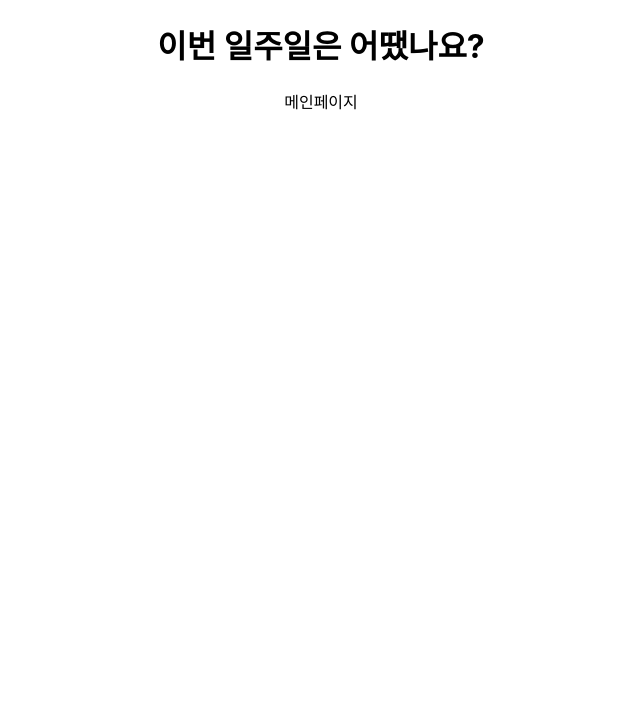
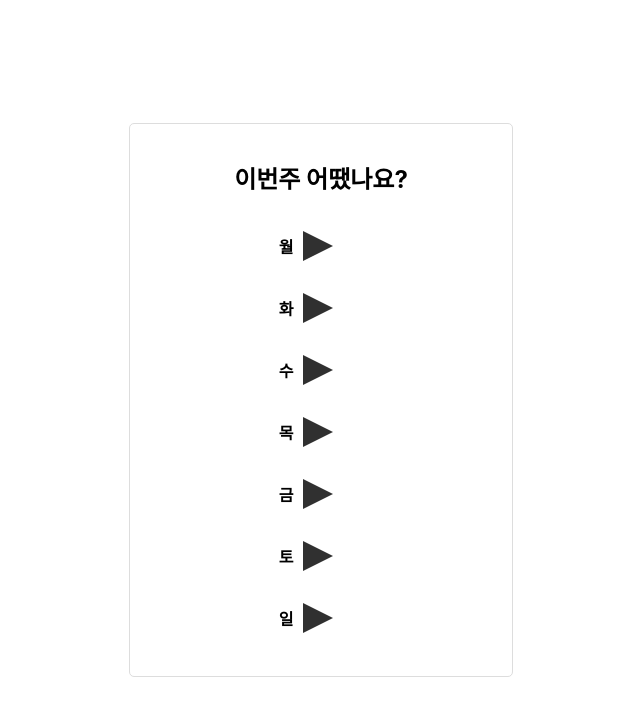
Before and after one commit to parkksss/week_rating_note, a React (Create React App) app: page / in a window 1280 px wide. Shown: the top 716 px of the page, without its empty margins (319-959 px from the left). Built offline with nearby package versions, Linux system fonts and the light colour scheme.

Commit message:
add style, link page

```diff
--- a/package.json
+++ b/package.json
@@ -8,7 +8,9 @@
     "@testing-library/user-event": "^13.2.1",
     "react": "^17.0.2",
     "react-dom": "^17.0.2",
+    "react-router-dom": "5.2.1",
     "react-scripts": "5.0.0",
+    "styled-components": "^5.3.3",
     "web-vitals": "^2.1.0"
   },
   "scripts": {
--- a/src/App.js
+++ b/src/App.js
@@ -1,17 +1,50 @@
 import React from "react";
 import logo from './logo.svg';
+import styled from "styled-components";
+import { Route } from 'react-router-dom';
 
-import './App.css';
 import Week from "./Week"
 import Review from "./Review"
 
 function App() {
+
+  const list = ['월', '화', '수', '목', '금', '토', '일'];
+  // const [list, setList] = React.useState(['월', '화', '수', '목', '금', '토', '일']);
+
+  // const addBucketList = () => {
+  //   setList([...list]);
+  // }
+
   return (
-    <div className="App">
-      <h1>이번 일주일은 어땠나요?</h1>
-      <Week/>
-    </div>
+    <AppWrap className="App">
+      <Container>
+        <Route path="/" exact>
+          <Week list={list}/>
+        </Route>
+        <Route path="/review">
+          <Review/>
+        </Route>
+      </Container>
+    </AppWrap>
   );
 }
 
+const AppWrap = styled.div`
+  width: 100vw;
+  height: 100vh;
+  display: flex;
+`;
+
+const Container = styled.div`
+  max-width: 350px;
+  width: 50vw;
+  height: 65vh;
+  margin: auto;
+  padding: 16px;
+  border: 1px solid #ddd;
+  border-radius: 5px;
+  text-align: center;
+
+`;
+
 export default App;
--- a/src/Review.js
+++ b/src/Review.js
@@ -1,11 +1,30 @@
 import React from 'react';
+import styled from  'styled-components';
+
+import { useHistory } from "react-router-dom";
 
 const Review = (props) => {
+
+  let history = useHistory();
   return (
     <div>
-      리뷰페이지
+      <h2>평점남기기</h2>
+      <Button onClick={() => {
+        history.push("/");
+      }}>평점 남기기</Button>
     </div>
   );
 };
 
+const Button = styled.button`
+  width: 300px;
+  height: 50px;
+  padding: 10px;
+  color: white;
+  background-color: #303030;
+  border: 1px solid #303030;
+  border-radius: 5px;
+  font-size: 15px;
+`;
+
 export default Review;
--- a/src/Week.js
+++ b/src/Week.js
@@ -1,11 +1,60 @@
 import React from 'react';
+import styled from 'styled-components';
+import { Route } from 'react-router-dom';
+
+import { useHistory } from "react-router-dom";
 
 const Week = (props) => {
+  const my_lists = props.list;
+  let history = useHistory();
+
   return (
     <div>
-      메인페이지
+      <h2>이번주 어땠나요?</h2>
+      <ListStyle>
+        {my_lists.map((list, index) => {
+          return (
+            <ItemStyle key={index}>
+              {list}
+              <Button onClick={() => {
+              history.push("/Review");
+            }}></Button>
+            </ItemStyle>
+          );
+        })}
+      </ListStyle>
     </div>
   );
 };
 
+const ListStyle = styled.div`
+  display: flex;
+  flex-direction: column;
+  height: 100%;
+  overflow-x: hidden;
+  overflow-y: auto;
+`;
+
+const ItemStyle = styled.div`
+  display: flex;
+  padding: 16px;
+  justify-content: center;
+  align-items: center;
+  font-weight: bold;
+  // margin: 8px;
+  // background-color: aliceblue;
+`;
+
+
+const Button = styled.div`
+  width: 0;
+  height: 0;
+  margin-left: 10px;
+  border-bottom: 15px solid transparent;
+  border-top: 15px solid transparent;
+  border-left: 30px solid #303030;
+  border-right: 30px solid transparent;
+`;
+
+
 export default Week;
--- a/src/index.js
+++ b/src/index.js
@@ -3,11 +3,12 @@ import ReactDOM from 'react-dom';
 import './index.css';
 import App from './App';
 import reportWebVitals from './reportWebVitals';
+import {BrowserRouter} from 'react-router-dom';
 
 ReactDOM.render(
-  <React.StrictMode>
+  <BrowserRouter>
     <App />
-  </React.StrictMode>,
+  </BrowserRouter>,
   document.getElementById('root')
 );
 
```
Also changed, not shown: 1 other file (tests, documents, lock files or other folders).
